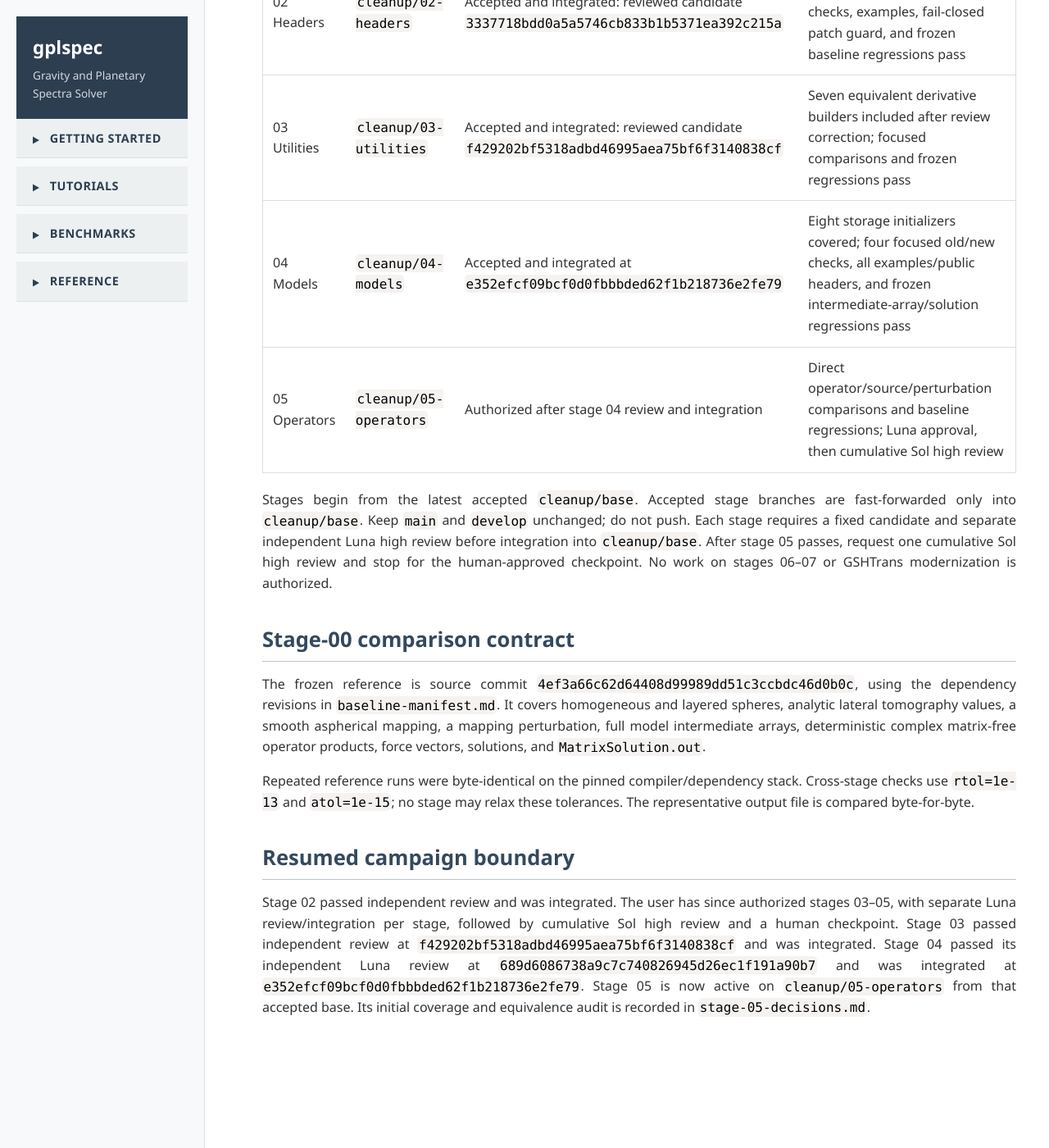
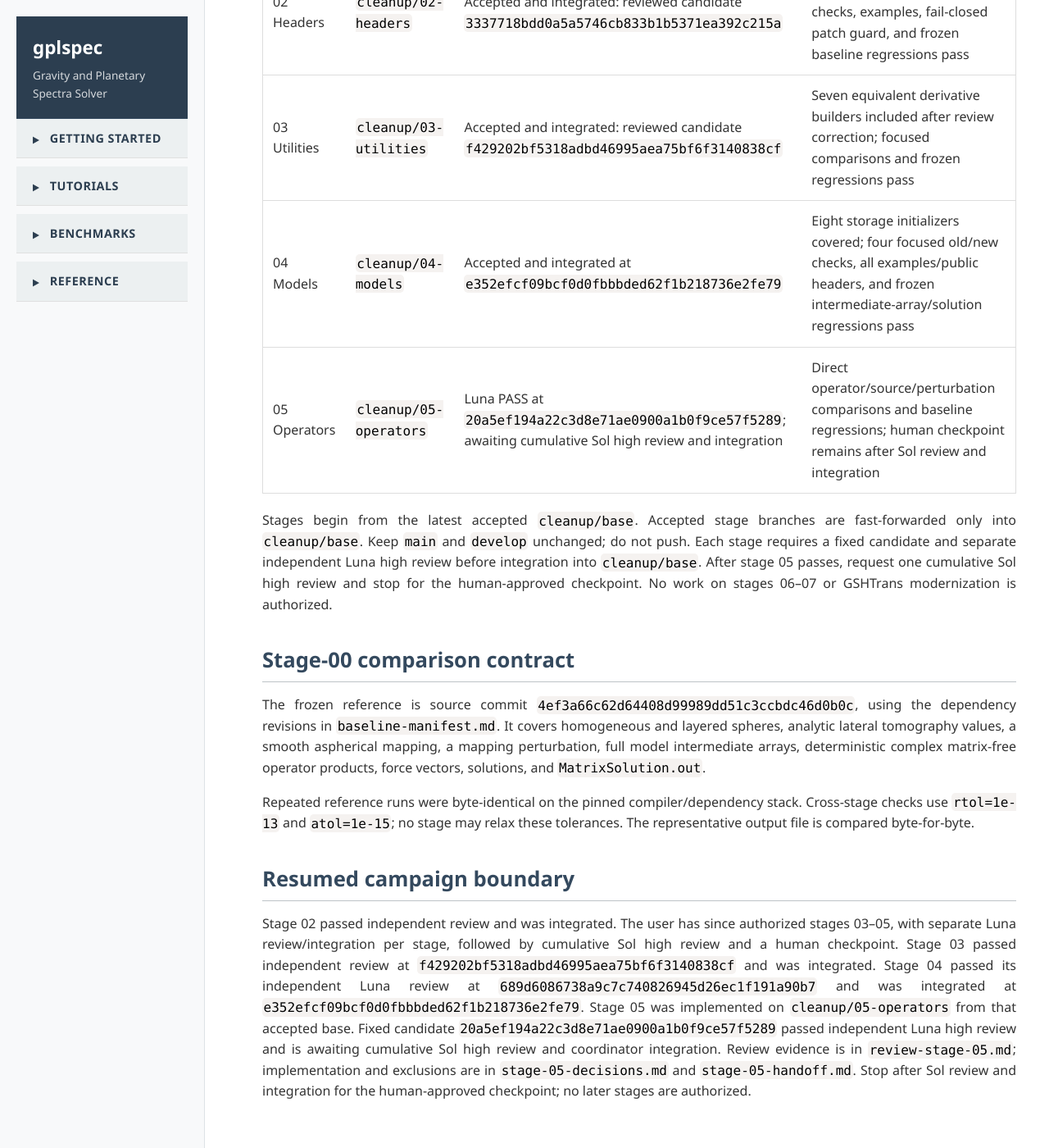
Before and after one commit to adcm2/gplspec, a Jekyll site: the page built from docs/cleanup/campaign.md, in a window 1280 px wide and 1400 px high, scrolled down 752 px. Shown: the whole window at 82% size. Built offline with Jekyll 4.4.1, drawn with Linux system fonts in a browser that asks for light colours; nearby versions of some CDN libraries; our own code applies the rules of GitHub Pages for plain Markdown files; before the commit the page ends 2050 px from its top, so only the background shows below that.

Commit message:
Record stage 05 independent review acceptance

```diff
--- a/docs/cleanup/campaign.md
+++ b/docs/cleanup/campaign.md
@@ -11,7 +11,7 @@ This campaign extracts existing GPLSpec/GSHTrans functionality while preserving
 | 02 Headers | `cleanup/02-headers` | Accepted and integrated: reviewed candidate `3337718bdd0a5a5746cb833b1b5371ea392c215a` | Independent Luna high review passed; public include/link checks, examples, fail-closed patch guard, and frozen baseline regressions pass |
 | 03 Utilities | `cleanup/03-utilities` | Accepted and integrated: reviewed candidate `f429202bf5318adbd46995aea75bf6f3140838cf` | Seven equivalent derivative builders included after review correction; focused comparisons and frozen regressions pass |
 | 04 Models | `cleanup/04-models` | Accepted and integrated at `e352efcf09bcf0d0fbbbded62f1b218736e2fe79` | Eight storage initializers covered; four focused old/new checks, all examples/public headers, and frozen intermediate-array/solution regressions pass |
-| 05 Operators | `cleanup/05-operators` | Authorized after stage 04 review and integration | Direct operator/source/perturbation comparisons and baseline regressions; Luna approval, then cumulative Sol high review |
+| 05 Operators | `cleanup/05-operators` | Luna PASS at `20a5ef194a22c3d8e71ae0900a1b0f9ce57f5289`; awaiting cumulative Sol high review and integration | Direct operator/source/perturbation comparisons and baseline regressions; human checkpoint remains after Sol review and integration |
 
 Stages begin from the latest accepted `cleanup/base`. Accepted stage branches are fast-forwarded only into `cleanup/base`. Keep `main` and `develop` unchanged; do not push. Each stage requires a fixed candidate and separate independent Luna high review before integration into `cleanup/base`. After stage 05 passes, request one cumulative Sol high review and stop for the human-approved checkpoint. No work on stages 06–07 or GSHTrans modernization is authorized.
 
@@ -23,4 +23,4 @@ Repeated reference runs were byte-identical on the pinned compiler/dependency st
 
 ## Resumed campaign boundary
 
-Stage 02 passed independent review and was integrated. The user has since authorized stages 03–05, with separate Luna review/integration per stage, followed by cumulative Sol high review and a human checkpoint. Stage 03 passed independent review at `f429202bf5318adbd46995aea75bf6f3140838cf` and was integrated. Stage 04 passed its independent Luna review at `689d6086738a9c7c740826945d26ec1f191a90b7` and was integrated at `e352efcf09bcf0d0fbbbded62f1b218736e2fe79`. Stage 05 is now active on `cleanup/05-operators` from that accepted base. Its initial coverage and equivalence audit is recorded in `stage-05-decisions.md`.
+Stage 02 passed independent review and was integrated. The user has since authorized stages 03–05, with separate Luna review/integration per stage, followed by cumulative Sol high review and a human checkpoint. Stage 03 passed independent review at `f429202bf5318adbd46995aea75bf6f3140838cf` and was integrated. Stage 04 passed its independent Luna review at `689d6086738a9c7c740826945d26ec1f191a90b7` and was integrated at `e352efcf09bcf0d0fbbbded62f1b218736e2fe79`. Stage 05 was implemented on `cleanup/05-operators` from that accepted base. Fixed candidate `20a5ef194a22c3d8e71ae0900a1b0f9ce57f5289` passed independent Luna high review and is awaiting cumulative Sol high review and coordinator integration. Review evidence is in `review-stage-05.md`; implementation and exclusions are in `stage-05-decisions.md` and `stage-05-handoff.md`. Stop after Sol review and integration for the human-approved checkpoint; no later stages are authorized.
```
Also changed, not shown: docs/cleanup/review-stage-05.md (added, +17 -0 lines), docs/cleanup/stage-05-handoff.md (added, +9 -0 lines), implementation_status.md (+2 -0 lines).
